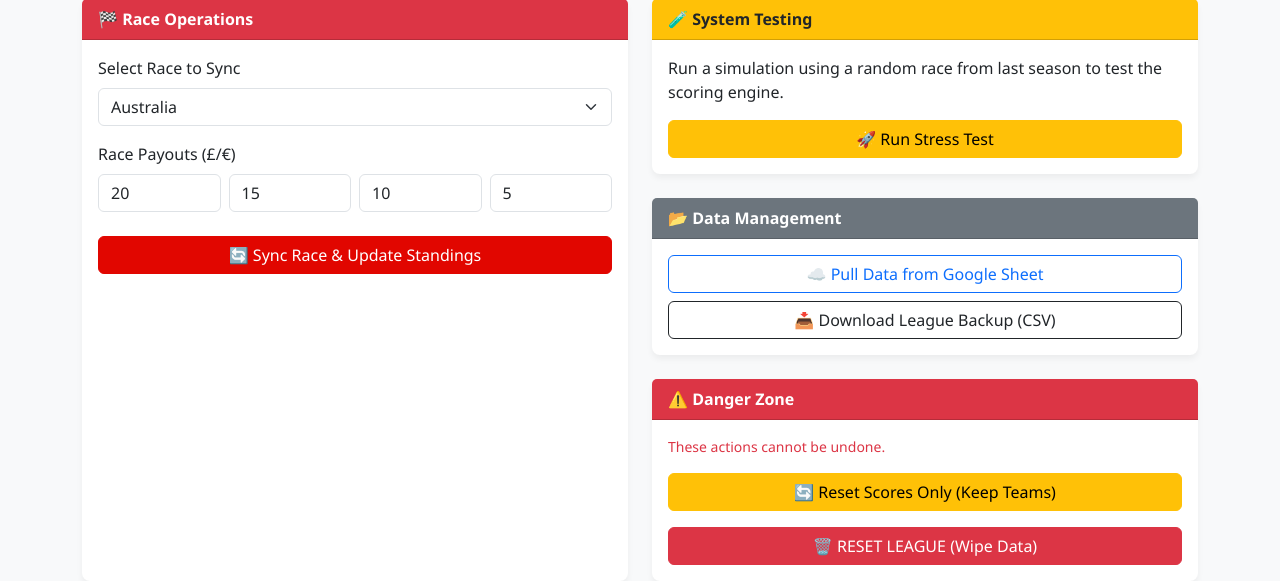
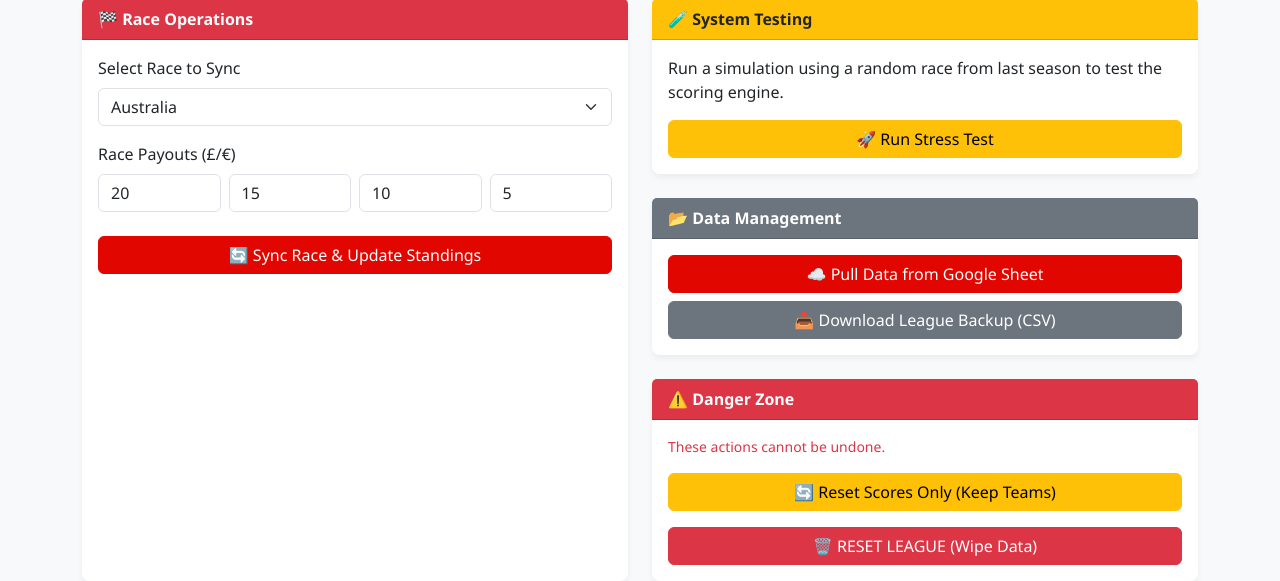
Before and after one commit to clarkey1993/f1-fantasy-2026, a Flask app: page /admin in a window 1280 px wide. Shown: the part 555-1136 px from the top of the page. Run offline with Flask 3, Linux system fonts and the light colour scheme; the visitor is signed in with stand-in values (Sample User, id 1).

Commit message:
Update admin.html

```diff
--- a/templates/admin.html
+++ b/templates/admin.html
@@ -91,8 +91,8 @@
         <div class="card mt-4">
             <div class="card-header bg-secondary text-white fw-bold">📂 Data Management</div>
             <div class="card-body">
-                <a href="{{ url_for('admin_pull_sheet') }}" class="btn btn-outline-primary w-100 mb-2">☁️ Pull Data from Google Sheet</a>
-                <a href="{{ url_for('admin_export') }}" class="btn btn-outline-dark w-100">📥 Download League Backup (CSV)</a>
+                <a href="{{ url_for('admin_pull_sheet') }}" class="btn btn-primary w-100 mb-2">☁️ Pull Data from Google Sheet</a>
+                <a href="{{ url_for('admin_export') }}" class="btn btn-secondary w-100">📥 Download League Backup (CSV)</a>
             </div>
         </div>
 
```
